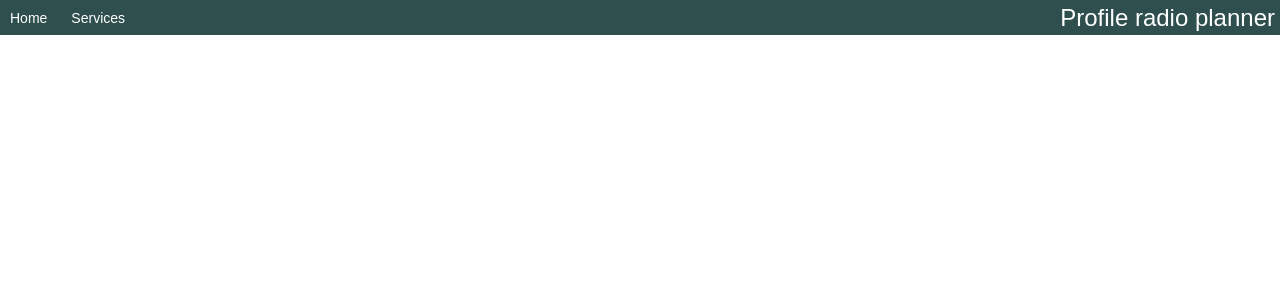
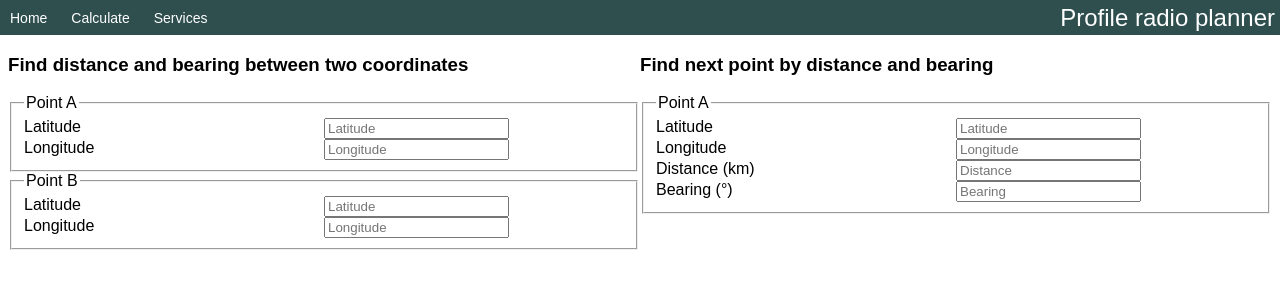
Before and after one commit to ddipp/mlc, a Vue app in the folder frontend/: page /calculate in a window 1280 px wide. Shown: the top 300 px of the page. Built offline with nearby package versions, Linux system fonts and the light colour scheme.

Commit message:
frontend Calculate page

```diff
--- a/frontend/src/App.vue
+++ b/frontend/src/App.vue
@@ -8,3 +8,6 @@
 <script setup>
 import ComponentMenubar from './components/ComponentMenubar.vue';
 </script>
+
+<style scoped>
+</style>
--- a/frontend/src/assets/main.css
+++ b/frontend/src/assets/main.css
@@ -7,3 +7,9 @@
     margin-top: 35px;
     background-color: beige;
 }
+.row {
+}
+.column {
+  width: 50%;
+  float: left;
+}
--- a/frontend/src/components/ComponentMenubar.vue
+++ b/frontend/src/components/ComponentMenubar.vue
@@ -8,6 +8,7 @@
       <!-- NAVIGATION MENUS -->
       <div class="menu">
         <li><router-link to='/'>Home</router-link></li>
+        <li><router-link to='/calculate'>Calculate</router-link></li>
         <li class="services">
           <a href="/">Services</a>
           <ul class="dropdown">
--- a/frontend/src/router/index.js
+++ b/frontend/src/router/index.js
@@ -4,11 +4,15 @@ import { createRouter, createWebHistory } from 'vue-router';
 const router = createRouter({
   history: createWebHistory(import.meta.env.BASE_URL),
   routes: [
-
     {
       path: '/',
       name: 'home',
       component: () => import('../views/ViewHomePage.vue'),
+    },
+    {
+      path: '/calculate',
+      name: 'calculate',
+      component: () => import('../views/ViewCalculate.vue'),
     },
 
 /*    {
@@ -16,16 +20,6 @@ const router = createRouter({
       name: 'home',
       component: ViewHomePage,
     },*/
-
-    /*    {
-      path: '/about',
-      name: 'about',
-      // route level code-splitting
-      // this generates a separate chunk (About.[hash].js) for this route
-      // which is lazy-loaded when the route is visited.
-      component: () => import('../views/AboutView.vue'),
-    },
-*/
   ],
 });
 
--- /dev/null
+++ b/frontend/src/views/ViewCalculate.vue
@@ -0,0 +1,71 @@
+<template>
+  <div class="row">
+    <div class="column">
+      <h3>Find distance and bearing between two coordinates</h3>
+      <fieldset>
+        <legend>Point A</legend>
+        <div class="row">
+          <div class="column">Latitude</div>
+          <div class="column">
+              <input placeholder="Latitude">
+          </div>
+        </div>
+        <div class="row">
+          <div class="column">Longitude</div>
+          <div class="column">
+              <input placeholder="Longitude">
+          </div>
+      </div>
+    </fieldset>
+    <fieldset>
+        <legend>Point B</legend>
+        <div class="row">
+          <div class="column">Latitude</div>
+          <div class="column">
+              <input placeholder="Latitude">
+          </div>
+        </div>
+        <div class="row">
+          <div class="column">Longitude</div>
+          <div class="column">
+              <input placeholder="Longitude">
+          </div>
+      </div>
+    </fieldset>
+    </div>
+    <div class="column">
+      <h3>Find next point by distance and bearing </h3>
+      <fieldset>
+        <legend>Point A</legend>
+        <div class="row">
+          <div class="column">Latitude</div>
+          <div class="column">
+            <input placeholder="Latitude">
+          </div>
+        </div>
+        <div class="row">
+          <div class="column">Longitude</div>
+          <div class="column">
+            <input placeholder="Longitude">
+          </div>
+        </div>
+        <div class="row">
+          <div class="column">Distance (km)</div>
+          <div class="column">
+            <input placeholder="Distance">
+          </div>
+        </div>
+        <div class="row">
+          <div class="column">Bearing (°)</div>
+          <div class="column">
+            <input placeholder="Bearing">
+          </div>
+        </div>
+      </fieldset>
+    </div>
+  </div>
+</template>
+
+<script setup>
+document.title = 'Profile radio planner';
+</script>
--- a/frontend/src/views/ViewHomePage.vue
+++ b/frontend/src/views/ViewHomePage.vue
@@ -9,9 +9,3 @@
 <script setup>
 document.title = 'Profile radio planner';
 </script>
-
-<style scoped>
-p {
-   text-indent: 30px;
-}
-</style>
```
Also changed, not shown: 1 other file (tests, documents, lock files or other folders).
